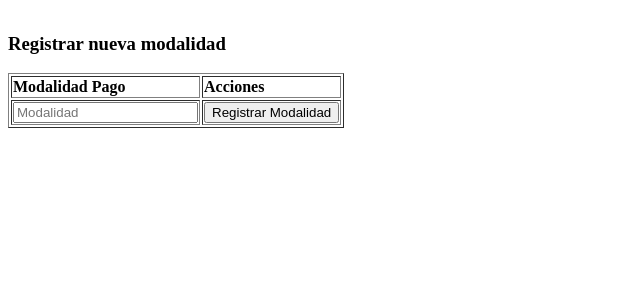
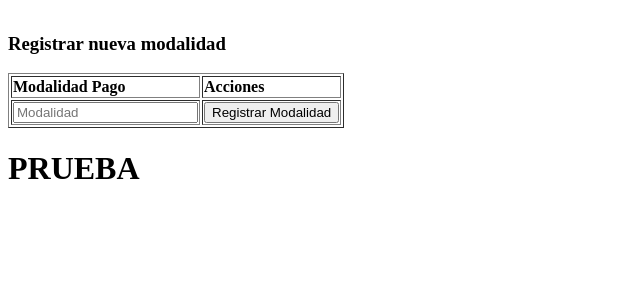
Before and after one commit to DarkGods04/ProyectoGymnasioParadigmas, a PHP site: page /listarTiposPago.php in a window 1280 px wide. Shown: the part 228-528 px from the top of the page, without its empty margins (0-640 px from the left). Run offline with PHP 8.4, Linux system fonts and the light colour scheme; data comes from the database, SQL or seed files in the repository.

Commit message:
Update para PRUEBA
PRUEBA SOBRE COMO FUNCIONA EL GIT

```diff
--- a/ProyectoGimnasio/view/listarTiposPago.php
+++ b/ProyectoGimnasio/view/listarTiposPago.php
@@ -103,6 +103,8 @@ include 'header.php';
         </form>
     </div>
 
+            <div><h1>PRUEBA</h1></div>
+
     <div>
         <form method="POST" enctype="multipart/form-data" action="../business/pagoTipoAction.php">
             <tr>
```
